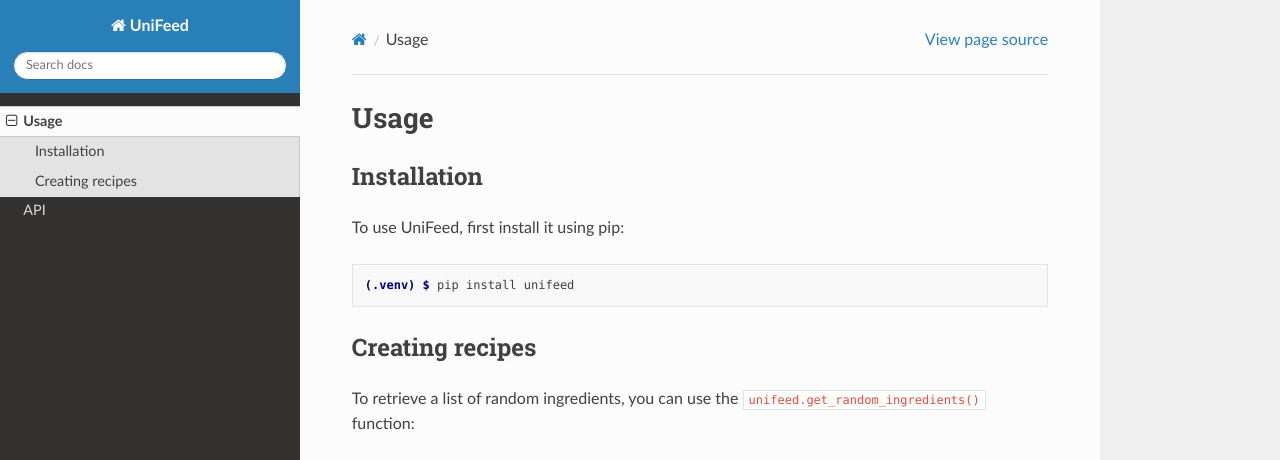
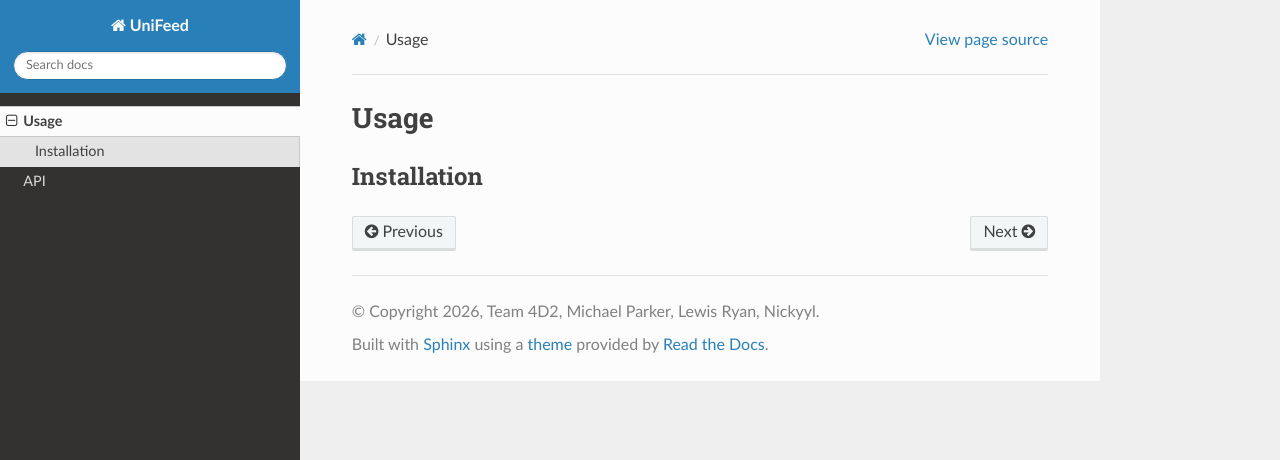
Before and after one commit to Team-4D2/Documentation, a Sphinx documentation site: the page built from docs/source/usage.rst, in a window 1280 px wide and 1095 px high. Shown: the top 460 px of the window. Built offline with Sphinx 7.4.7 and the Read the Docs theme 3.1.0, drawn with Linux system fonts in a browser that asks for light colours; some of the changed text lies outside the part shown; grey boxes are pictures that could not be loaded.

Commit message:
Remove UniFeed API module and related usage documentation

```diff
--- a/docs/source/api.rst
+++ b/docs/source/api.rst
@@ -15,5 +15,3 @@
 
 .. autosummary::
    :toctree: generated
-
-   unifeed
--- a/docs/source/usage.rst
+++ b/docs/source/usage.rst
@@ -5,29 +5,3 @@
 
 Installation
 ------------
-
-To use UniFeed, first install it using pip:
-
-.. code-block:: console
-
-   (.venv) $ pip install unifeed
-
-Creating recipes
-----------------
-
-To retrieve a list of random ingredients,
-you can use the ``unifeed.get_random_ingredients()`` function:
-
-.. autofunction:: unifeed.get_random_ingredients
-
-The ``kind`` parameter should be either ``"meat"``, ``"fish"``,
-or ``"veggies"``. Otherwise, :py:func:`unifeed.get_random_ingredients`
-will raise an exception.
-
-.. autoexception:: unifeed.InvalidKindError
-
-For example:
-
->>> import unifeed
->>> unifeed.get_random_ingredients()
-['shells', 'gorgonzola', 'parsley']
```
Also changed, not shown: unifeed.py (deleted, +0 -23 lines).
